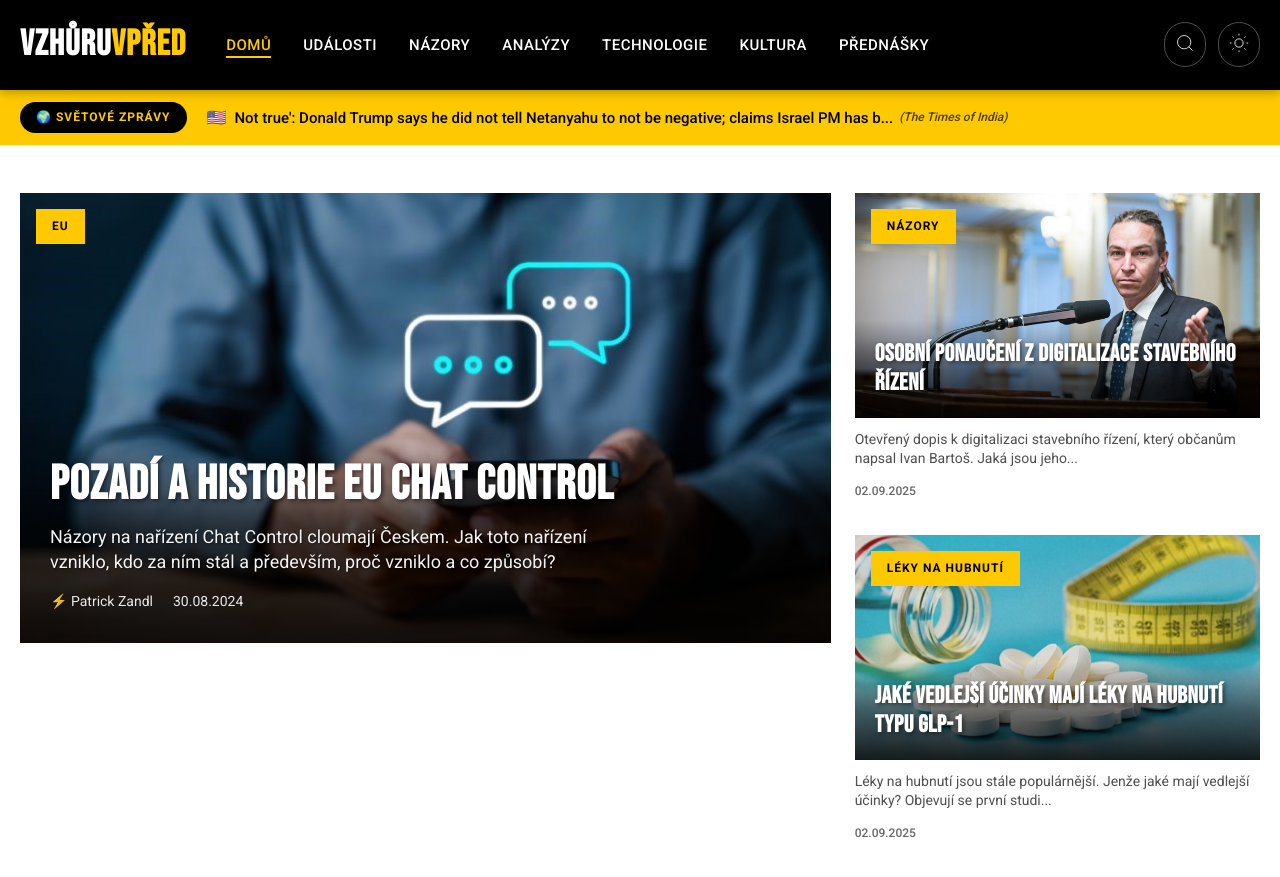
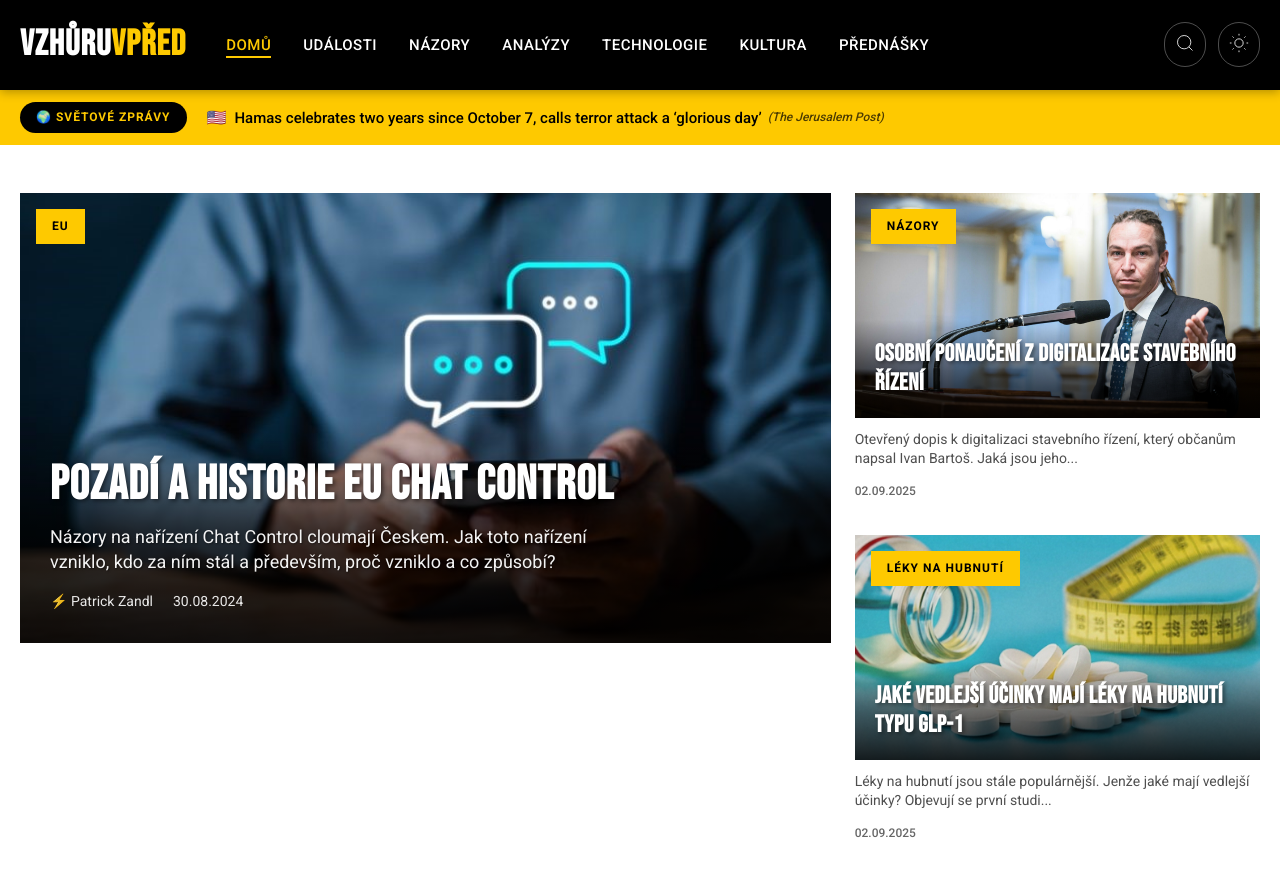
Before and after one commit to tangero/vzhuruvpred, a Jekyll site: the page built from index.html, in a window 1280 px wide and 900 px high. Shown: the top 877 px of the window. Built offline with Jekyll 4.4.1, drawn with Linux system fonts in a browser that asks for light colours; part of the change alters nothing that is shown.

Commit message:
Update world news 2025-10-08 09:21

```diff
--- a/_data/world_news.json
+++ b/_data/world_news.json
@@ -1,27 +1,71 @@
 {
-  "last_updated": "2025-10-08T08:25:07",
+  "last_updated": "2025-10-08T09:19:40",
   "articles": [
     {
       "flag": "🌍",
       "country": "global",
-      "title": "Timothée Chalamet’s ‘Marty Supreme’: First Reactions From the Premiere",
-      "original_title": "Timothée Chalamet’s ‘Marty Supreme’: First Reactions From the Premiere - The Hollywood Reporter",
-      "url": "http://www.hollywoodreporter.com/movies/movie-news/timothee-chalamet-marty-supreme-first-reactions-josh-safdie-1236394559/",
-      "urlToImage": "https://www.hollywoodreporter.com/wp-content/uploads/2025/10/Marty-Supreme.jpg?w=1296&h=730&crop=1",
-      "source": "Hollywood Reporter",
-      "publishedAt": "2025-10-07T05:17:19Z",
-      "description": "Josh Safdie's film, which debuted at the New York Film Festival, is set to hit theaters on Dec. 25."
+      "title": "Medical helicopter crashes on California freeway, crew taken to area hospitals, company says - ABC News - Breaking News, Latest News and Videos",
+      "original_title": "Medical helicopter crashes on California freeway, crew taken to area hospitals, company says - ABC News - Breaking News, Latest News and Videos",
+      "url": "https://abcnews.go.com/US/medical-helicopter-crashes-california-freeway-crew-area-hospitals/story?id\\\\u003d126278919",
+      "urlToImage": null,
+      "source": "ABC News",
+      "publishedAt": "2025-10-07T07:41:51Z",
+      "description": ""
     },
     {
       "flag": "🇺🇸",
       "country": "us",
-      "title": "Not true': Donald Trump says he did not tell Netanyahu to not be negative; claims Israel PM has been pos",
-      "original_title": "'Not true': Donald Trump says he did not tell Netanyahu to not be negative; claims Israel PM has been pos - Times of India",
-      "url": "https://timesofindia.indiatimes.com/world/us/not-true-donald-trump-says-he-did-not-tell-netanyahu-to-not-be-negative-claims-israel-pm-has-been-positive-on-gaza-deal/articleshow/124352389.cms",
-      "urlToImage": "https://static.toiimg.com/thumb/msid-124352651,width-1070,height-580,imgsize-31860,resizemode-75,overlay-toi_sw,pt-32,y_pad-40/photo.jpg",
-      "source": "The Times of India",
-      "publishedAt": "2025-10-07T04:08:00Z",
-      "description": "US News: US President Donald Trump has denied reports of telling Israeli PM Benjamin Netanyahu to be less negative after Hamas accepted key aspects of his Gaza"
+      "title": "Hamas celebrates two years since October 7, calls terror attack a ‘glorious day’",
+      "original_title": "Hamas celebrates two years since October 7, calls terror attack a ‘glorious day’ - The Jerusalem Post",
+      "url": "https://www.jpost.com/middle-east/article-869653",
+      "urlToImage": "https://images.jpost.com/image/upload/f_auto,fl_lossy/q_auto/c_fill,g_faces:center,h_720,w_1280/564641",
+      "source": "The Jerusalem Post",
+      "publishedAt": "2025-10-07T07:05:21Z",
+      "description": "The Hamas terror organization shared a statement celebrating the two-year mark since the October 7 attacks, with an AI video that showed Yahya Sinwar and footage from the terror attack."
+    },
+    {
+      "flag": "🇬🇧",
+      "country": "gb",
+      "title": "Gaza peace talks: The key sticking points",
+      "original_title": "Gaza peace talks: The key sticking points - BBC",
+      "url": "https://www.bbc.com/news/articles/c930v44dg2ro",
+      "urlToImage": "https://ichef.bbci.co.uk/news/1024/branded_news/a650/live/54b668f0-a2bb-11f0-b2c5-019105d9c0cd.jpg",
+      "source": "BBC News",
+      "publishedAt": "2025-10-07T06:31:54Z",
+      "description": "Negotiators from Israel and Hamas are heading to Sharm El-Sheikh, Egypt, to start indirect talks about ending the Israel-Gaza war."
+    },
+    {
+      "flag": "🇺🇸",
+      "country": "us",
+      "title": "Government shutdown hits air travel, closing a control tower and causing delays across the country",
+      "original_title": "Government shutdown hits air travel, closing a control tower and causing delays across the country - CNN",
+      "url": "https://www.cnn.com/2025/10/07/us/government-shutdown-air-travel-hnk",
+      "urlToImage": "https://media.cnn.com/api/v1/images/stellar/prod/gettyimages-2239229953.jpg?c=16x9&q=w_800,c_fill",
+      "source": "CNN",
+      "publishedAt": "2025-10-07T05:38:46Z",
+      "description": "The impact of the government shutdown hit travelers across the United States  Monday, as air traffic controllers called out sick, closing a control tower and leading to delays at major airports."
+    },
+    {
+      "flag": "🇫🇷",
+      "country": "fr",
+      "title": "Jennifer Lopez Poses with Her Twins, 17, at “Kiss of the Spider Woman” N.Y.C Screening",
+      "original_title": "Jennifer Lopez Poses with Her Twins, 17, at “Kiss of the Spider Woman” N.Y.C Screening - Yahoo News UK",
+      "url": "https://people.com/jennifer-lopez-poses-with-twins-17-at-kiss-of-the-spider-woman-n-y-c-screening-11825389",
+      "urlToImage": "https://s.yimg.com/ny/api/res/1.2/beR2FFmQqU11MzsVtrWXFw--/YXBwaWQ9aGlnaGxhbmRlcjt3PTEyMDA7aD04MDA7Y2Y9d2VicA--/https://media.zenfs.com/en/people_218/3ceb2107a5585b556de3ac36585b8abf",
+      "source": "PEOPLE",
+      "publishedAt": "2025-10-07T03:04:00Z",
+      "description": "The 17-year-olds had a night out in the Big Apple with their mom"
+    },
+    {
+      "flag": "🌍",
+      "country": "global",
+      "title": "Asia stocks buoyed by tech gains, Japan at record high as rate hike bets unwind",
+      "original_title": "Asia stocks buoyed by tech gains, Japan at record high as rate hike bets unwind - Investing.com",
+      "url": "https://www.investing.com/news/stock-market-news/asia-stocks-buoyed-by-tech-gains-japan-at-record-high-as-rate-hike-bets-unwind-4274071",
+      "urlToImage": "https://i-invdn-com.investing.com/news/NikkeiStockExchange_800x533_L_1602065534.jpg",
+      "source": "Investing.com",
+      "publishedAt": "2025-10-07T02:58:22Z",
+      "description": "Asia stocks buoyed by tech gains, Japan at record high as rate hike bets unwind"
     },
     {
       "flag": "🌍",
@@ -37,35 +81,35 @@
     {
       "flag": "🌍",
       "country": "global",
-      "title": "White House UFC Fight To Take Place On Trump’s Birthday",
-      "original_title": "White House UFC Fight To Take Place On Trump’s Birthday - Deadline",
-      "url": "http://deadline.com/2025/10/white-house-ufc-fight-trump-birthday-1236571830/",
-      "urlToImage": "https://deadline.com/wp-content/uploads/2025/10/GettyImages-2209993247.jpg?w=1024",
-      "source": "Deadline",
-      "publishedAt": "2025-10-07T02:04:00Z",
-      "description": "The president says the event, perviously scheduled to celebrate the country's 250th birthday will now be timed to his own 80th birthday."
+      "title": "Scientist who graduated from Portland high school wins Nobel Prize in medicine",
+      "original_title": "Scientist who graduated from Portland high school wins Nobel Prize in medicine - OregonLive.com",
+      "url": "https://www.oregonlive.com/pacific-northwest-news/2025/10/scientist-who-graduated-from-portland-high-school-wins-nobel-prize-in-medicine.html",
+      "urlToImage": "https://www.oregonlive.com/resizer/v2/N4L2HCMAYRD3JG4XEMHAA33IMU.jpg?auth=4043045b9d57473ec93f740926e6e67eb681145f05da95a281da1edaa697df8f&width=1280&smart=true&quality=90",
+      "source": "OregonLive",
+      "publishedAt": "2025-10-07T01:43:00Z",
+      "description": "The Nobel Prize winner initially ignored a call from Sweden early Monday, believing it was a spam call."
     },
     {
       "flag": "🌍",
       "country": "global",
-      "title": "Jony Ive Says He Wants His OpenAI Devices to ‘Make Us Happy’",
-      "original_title": "Jony Ive Says He Wants His OpenAI Devices to ‘Make Us Happy’ - WIRED",
-      "url": "https://www.wired.com/story/sam-altman-and-jony-ives-ai-device-dev-day/",
-      "urlToImage": "https://media.wired.com/photos/68e408a2089e9a406fb333fb/191:100/w_1280,c_limit/gear-jony-ive-openai-AP25141660380307.jpg",
-      "source": "Wired",
-      "publishedAt": "2025-10-07T01:19:00Z",
-      "description": "“I don’t think we have an easy relationship with our technology at the moment,” the former Apple designer said at OpenAI's developer conference in San Francisco on Monday."
+      "title": "October's Harvest Moon lights up sky as first supermoon of 2025",
+      "original_title": "October's Harvest Moon lights up sky as first supermoon of 2025 - USA Today",
+      "url": "https://www.usatoday.com/picture-gallery/news/2025/10/06/supermoon-2025-harvest-full-moon-photos/86557906007/",
+      "urlToImage": "https://www.usatoday.com/gcdn/authoring/authoring-images/2025/10/07/USAT/86557765007-20251007-t-004458-z-1948845378-rc-2-m-6-ha-4-ugqg-rtrmadp-3-supermoonusa.JPG?crop=5873,3305,x0,y58&width=3200&height=1801&format=pjpg&auto=webp",
+      "source": "USA Today",
+      "publishedAt": "2025-10-07T01:28:21Z",
+      "description": "See the beauty of the first supermoon of 2025, known as the Harvest Moon."
     },
     {
       "flag": "🌍",
       "country": "global",
-      "title": "Sean 'Diddy' Combs' lawyers want him sent to a New Jersey federal prison that offers drug treatment",
-      "original_title": "Sean 'Diddy' Combs' lawyers want him sent to a New Jersey federal prison that offers drug treatment - AP News",
-      "url": "https://apnews.com/article/sean-diddy-combs-sentencing-prison-9f9140853aceb96705865f851af40526",
-      "urlToImage": "https://dims.apnews.com/dims4/default/b52e7eb/2147483647/strip/true/crop/4032x2268+0+0/resize/1440x810!/quality/90/?url=https%3A%2F%2Fassets.apnews.com%2F1e%2F21%2F10bc1c4575acb792482033787b24%2F2090cc4f6e5d4f25970fc5f8f320a0d2",
-      "source": "Associated Press",
-      "publishedAt": "2025-10-06T23:43:00Z",
-      "description": "Sean “Diddy” Combs’ lawyers want the hip-hop mogul sent to a low-security federal prison in New Jersey to serve his four-year, two-month prison sentence. They told a judge Monday that the facility’s d"
+      "title": "Timothée Chalamet’s ‘Marty Supreme’ Gets Surprise New York Film Festival World Premiere",
+      "original_title": "Timothée Chalamet’s ‘Marty Supreme’ Gets Surprise New York Film Festival World Premiere - Variety",
+      "url": "https://variety.com/2025/film/news/timothee-chalamet-marty-supreme-surprise-nyff-premiere-1236538398/",
+      "urlToImage": "https://variety.com/wp-content/uploads/2025/03/Marty-Supreme.jpg?w=1000&h=563&crop=1",
+      "source": "Variety",
+      "publishedAt": "2025-10-07T00:37:00Z",
+      "description": "Timothée Chalamet and Josh Safdie's 'Marty Supreme' will get surprise New York Film Festival world premiere."
     },
     {
       "flag": "🌍",
@@ -79,15 +123,15 @@
       "description": "The deployment would \"undermine public safety by inciting a public outcry,\" the lawsuit states."
     },
     {
-      "flag": "🌍",
-      "country": "global",
-      "title": "The Supreme Court didn’t save Google from Epic, and now the clock is ticking",
-      "original_title": "The Supreme Court didn’t save Google from Epic, and now the clock is ticking - The Verge",
-      "url": "https://www.theverge.com/news/793610/google-epic-android-supreme-court-stay-denied",
-      "urlToImage": "https://platform.theverge.com/wp-content/uploads/sites/2/chorus/uploads/chorus_asset/file/25047547/236883_Epic_Vs_Google_B_CVirginia.jpg?quality=90&strip=all&crop=0%2C10.732984293194%2C100%2C78.534031413613&w=1200",
-      "source": "The Verge",
-      "publishedAt": "2025-10-06T23:28:10Z",
-      "description": "The US Supreme Court has denied Google’s request for a partial stay in Epic v. Google, meaning the permanent injunction is still in effect and coming up fast."
+      "flag": "🇺🇸",
+      "country": "us",
+      "title": "Donald Trump threatens to invoke 200-year-old Insurrection Act to deploy troops",
+      "original_title": "Donald Trump threatens to invoke 200-year-old Insurrection Act to deploy troops - Financial Times",
+      "url": "https://www.ft.com/content/ee3c2f14-7726-47bb-805e-32e1f311e7a1",
+      "urlToImage": "https://images.ft.com/v3/image/raw/https%3A%2F%2Fd1e00ek4ebabms.cloudfront.net%2Fproduction%2Fe283fd7e-facc-4414-86ba-8c7a614e75fb.jpg?source=next-barrier-page",
+      "source": "Financial Times",
+      "publishedAt": "2025-10-06T22:38:06Z",
+      "description": "Warning to use 19th century law comes as president faces legal setbacks in bid to put soldiers on streets of US cities"
     },
     {
       "flag": "🌍",
@@ -114,13 +158,13 @@
     {
       "flag": "🌍",
       "country": "global",
-      "title": "Appeals judges will decide fate of Portland troop deployment - Oregon Public Broadcasting",
-      "original_title": "Appeals judges will decide fate of Portland troop deployment - Oregon Public Broadcasting - OPB",
-      "url": "https://www.opb.org/article/2025/10/06/appeals-judges-portland-troop-deployment/",
-      "urlToImage": "https://opb-opb-prod.cdn.arcpublishing.com/resizer/v2/D6YHTQKQSFH3RIOAKPRR4QQDDI.JPG?auth=214ac22bceec3742faf24349fb2026250ff2766f0b3b545b8d54dd7372b3dfc3&width=1200&height=675&smart=true",
-      "source": "OPB News",
-      "publishedAt": "2025-10-06T21:33:53Z",
-      "description": "The Trump administration is hoping to undo orders blocking the National Guard."
+      "title": "This 2025 iPad Is Now 3x Cheaper Than the iPad Pro, Amazon Clears Stock at a Record Low",
+      "original_title": "This 2025 iPad Is Now 3x Cheaper Than the iPad Pro, Amazon Clears Stock at a Record Low - Kotaku",
+      "url": "https://kotaku.com/this-2025-ipad-is-now-3x-cheaper-than-the-ipad-pro-amazon-clears-stock-at-a-record-low-2000631789",
+      "urlToImage": null,
+      "source": "Kotaku",
+      "publishedAt": "2025-10-06T22:14:10Z",
+      "description": ""
     },
     {
       "flag": "🌍",
@@ -180,19 +224,30 @@
     {
       "flag": "🌍",
       "country": "global",
-      "title": "Dwayne Johnson on Smashing Machine Being Worst Box Office Opening Ever",
-      "original_title": "Dwayne Johnson on Smashing Machine Being Worst Box Office Opening Ever - Variety",
-      "url": "https://variety.com/2025/film/news/dwayne-johnson-smashing-machine-worst-box-office-opening-1236541398/",
-      "urlToImage": "https://variety.com/wp-content/uploads/2025/10/GettyImages-2233858666.jpg?w=1000&h=563&crop=1",
-      "source": "Variety",
-      "publishedAt": "2025-10-06T19:19:00Z",
-      "description": "Dwayne Johnson says you can't always look at box office as 'The Smashing Machine' becomes his worst opening ever."
+      "title": "CDC announces changes to COVID, childhood vaccines, touting 'informed consent'",
+      "original_title": "CDC announces changes to COVID, childhood vaccines, touting 'informed consent' - CIDRAP",
+      "url": "https://www.cidrap.umn.edu/covid-19/cdc-announces-changes-covid-childhood-vaccines-touting-informed-consent",
+      "urlToImage": "https://www.cidrap.umn.edu/sites/default/files/styles/layout_large/public/article/iStock-2190554549.jpg?itok=wMoGzEl_",
+      "source": "Umn.edu",
+      "publishedAt": "2025-10-06T20:25:07Z",
+      "description": ""
+    },
+    {
+      "flag": "🌍",
+      "country": "global",
+      "title": "Dwayne Johnson Reacts to ‘Smashing Machine’ Flopping: “You Can’t Control Box Office Results”",
+      "original_title": "Dwayne Johnson Reacts to ‘Smashing Machine’ Flopping: “You Can’t Control Box Office Results” - The Hollywood Reporter",
+      "url": "http://www.hollywoodreporter.com/movies/movie-news/dwayne-johnson-smashing-machine-box-office-response-1236394148/",
+      "urlToImage": "https://www.hollywoodreporter.com/wp-content/uploads/2025/10/https___cdn.sanity.io_images_xq1bjtf4_production_2663588789556ecd86e33bc7d6985ef712d5a88f-8192x5464-H-2025.jpg?w=1296&h=730&crop=1",
+      "source": "Hollywood Reporter",
+      "publishedAt": "2025-10-06T19:52:53Z",
+      "description": "The star plays UFC legend Mark Kerr in A24's biopic film from director Benny Safdie."
     },
     {
       "flag": "🌍",
       "country": "global",
       "title": "NASA Rover Appears to Catch Photo of Mysterious Interstellar Object From Surface of Mars",
-      "original_title": "NASA Rover Appears to Catch Photo of Mysterious Interstellar Object From Surface of Mars - Yahoo",
+      "original_title": "NASA Rover Appears to Catch Photo of Mysterious Interstellar Object From Surface of Mars - Futurism",
       "url": "https://futurism.com/space/nasa-mars-rover-photo-interstellar-object",
       "urlToImage": "https://futurism.com/wp-content/uploads/2025/10/nasa-mars-rover-photo-interstellar-object.jpg?quality=85",
       "source": "Futurism",
@@ -202,57 +257,35 @@
     {
       "flag": "🌍",
       "country": "global",
-      "title": "Study suggests new ways to reduce risk of young kids developing peanut allergies - ABC News - Breaking News, Latest News and Videos",
-      "original_title": "Study suggests new ways to reduce risk of young kids developing peanut allergies - ABC News - Breaking News, Latest News and Videos",
-      "url": "https://abcnews.go.com/GMA/Wellness/study-suggests-new-ways-reduce-risk-young-kids/story?id\\\\u003d126246976",
-      "urlToImage": null,
-      "source": "ABC News",
-      "publishedAt": "2025-10-06T18:22:30Z",
-      "description": ""
+      "title": "Apple releases macOS Tahoe 26.1 developer beta 2 - 9to5Mac",
+      "original_title": "Apple releases macOS Tahoe 26.1 developer beta 2 - 9to5Mac",
+      "url": "https://9to5mac.com/2025/10/06/apple-releases-macos-tahoe-26-1-developer-beta-2/",
+      "urlToImage": "https://i0.wp.com/9to5mac.com/wp-content/uploads/sites/6/2025/09/macOS-26.1-b2.jpg?resize=1200%2C628&quality=82&strip=all&ssl=1",
+      "source": "9to5Mac",
+      "publishedAt": "2025-10-06T17:13:00Z",
+      "description": "Two weeks after releasing macOS 26.1 developer beta 1, the company is now rolling out developer beta 2, ahead of its official launch."
+    },
+    {
+      "flag": "🇫🇷",
+      "country": "fr",
+      "title": "Samsung starts rolling out Android 16 to the Galaxy S22 series, its final major update - 9to5Google",
+      "original_title": "Samsung starts rolling out Android 16 to the Galaxy S22 series, its final major update - 9to5Google",
+      "url": "http://9to5google.com/2025/10/06/samsung-galaxy-s22-android-16-update-starts-rolling-out/",
+      "urlToImage": "https://i0.wp.com/9to5google.com/wp-content/uploads/sites/4/2022/03/samsung_galaxy_s22_plus_2.jpg?resize=1200%2C628&quality=82&strip=all&ssl=1",
+      "source": "9to5google.com",
+      "publishedAt": "2025-10-06T13:05:00Z",
+      "description": "Samsung is rolling out Android 16 for the Galaxy S22 series, but it's the last major update the series will receive."
     },
     {
       "flag": "🌍",
       "country": "global",
-      "title": "Instagram introduces new ‘Ring’ award for top creators",
-      "original_title": "Instagram introduces new ‘Ring’ award for top creators - TechCrunch",
-      "url": "https://techcrunch.com/2025/10/06/instagram-introduces-new-ring-award-for-top-creators/",
-      "urlToImage": "https://techcrunch.com/wp-content/uploads/2024/08/instagram-GettyImages-2150186181.jpg?resize=1200,889",
-      "source": "TechCrunch",
-      "publishedAt": "2025-10-06T18:11:10Z",
-      "description": "The move comes as Meta has been scaling back its creator payout programs over the past few years."
-    },
-    {
-      "flag": "🌍",
-      "country": "global",
-      "title": "Watch the 1st supermoon of 2025 shine tonight with this free Harvest Moon livestream",
-      "original_title": "Watch the 1st supermoon of 2025 shine tonight with this free Harvest Moon livestream - Space",
-      "url": "https://www.space.com/stargazing/watch-the-first-supermoon-of-2025-shine-tonight-with-this-free-harvest-moon-livestream",
-      "urlToImage": "https://cdn.mos.cms.futurecdn.net/BQq7YivQsTbhAV4b9Y6D7G-1920-80.jpg",
-      "source": "Space.com",
-      "publishedAt": "2025-10-06T17:00:00Z",
-      "description": "Tune in to see this year's first supermoon as it lights up the autumn sky above the Italian countryside."
-    },
-    {
-      "flag": "🌍",
-      "country": "global",
-      "title": "A long-requested Taskbar feature is finally rolling out on Windows 11",
-      "original_title": "A long-requested Taskbar feature is finally rolling out on Windows 11 - Windows Central",
-      "url": "https://www.windowscentral.com/microsoft/windows-11/microsoft-begins-rolling-out-highly-anticipated-taskbar-feature-for-windows-11-power-users",
-      "urlToImage": "https://cdn.mos.cms.futurecdn.net/HwoBi3taLrcQXHjWcWqedN-2560-80.jpg",
-      "source": "Windows Central",
-      "publishedAt": "2025-10-06T11:04:23Z",
-      "description": "Multiple-monitor users will finally be able to open the notification center on displays that aren't their primary monitor with the latest Windows 11 update."
-    },
-    {
-      "flag": "🌍",
-      "country": "global",
-      "title": "Saturn’s Moon Shows Major Signs of Life",
-      "original_title": "Saturn’s Moon Shows Major Signs of Life - Futurism",
-      "url": "https://futurism.com/space/saturn-moon-enceladus-signs-life-molecules",
-      "urlToImage": "https://futurism.com/wp-content/uploads/2025/10/saturn-moon-enceladus-signs-life-molecules.jpg?quality=85",
-      "source": "Futurism",
-      "publishedAt": "2025-10-05T16:45:00Z",
-      "description": "Astronomers have found that Saturn's moon, Enceladus, is spewing out copious amounts of complex organic molecules, signs of habitability."
+      "title": "Plan to Reflect Sunlight to Power Solar Panels at Night Upsets Astronomers",
+      "original_title": "Plan to Reflect Sunlight to Power Solar Panels at Night Upsets Astronomers - Bloomberg.com",
+      "url": "https://www.bloomberg.com/news/articles/2025-10-06/sequoia-backed-startup-faces-pushback-over-plan-to-reflect-sunlight-to-earth",
+      "urlToImage": "https://assets.bwbx.io/images/users/iqjWHBFdfxIU/itHQ5cD_MVJQ/v1/1200x800.jpg",
+      "source": "Bloomberg",
+      "publishedAt": "2025-10-06T11:30:08Z",
+      "description": "Reflect Orbital aims to launch its first of a planned 4,000 satellites into orbit next year. Scientists worry that it would be “ruinous” for research."
     }
   ]
 }
```
